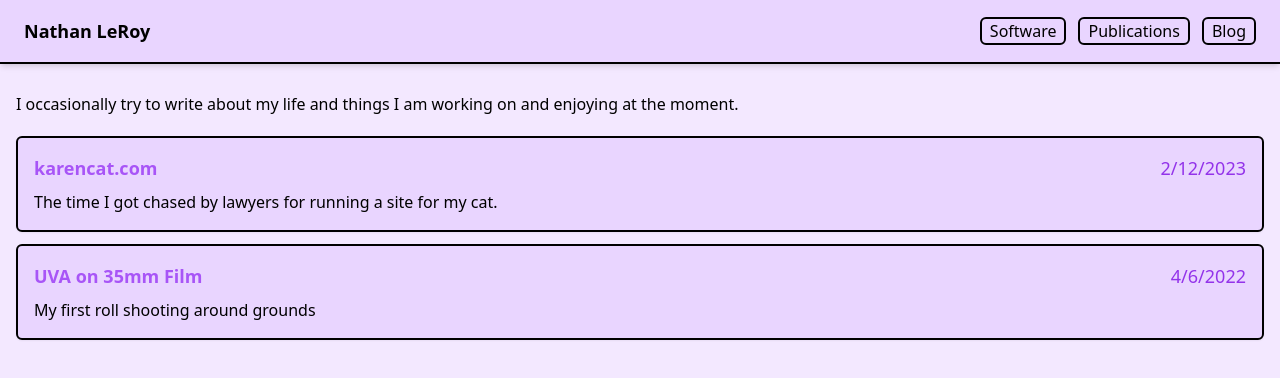
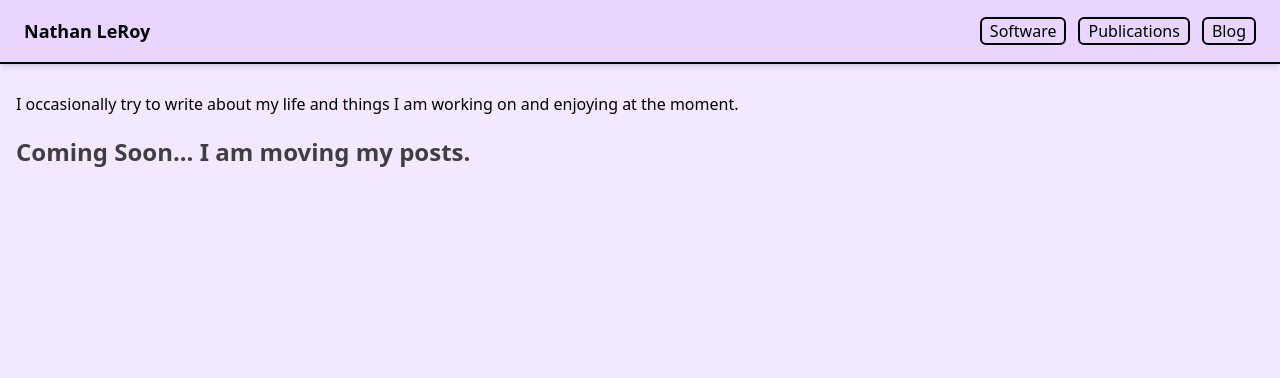
Before and after one commit to nleroy917/nleroy917.github.io, a Next.js app: page /blog in a window 1280 px wide. Shown: the top 378 px of the page. Built offline with nearby package versions, Linux system fonts and the light colour scheme.

Commit message:
coming soon.

```diff
--- a/pages/blog/index.tsx
+++ b/pages/blog/index.tsx
@@ -50,18 +50,19 @@ const Blog: NextPage<Props> = ({ blogHeadMarkdown, posts }) => {
       <div className="mt-3 mb-5">
         <ReactMarkdown>{blogHeadMarkdown}</ReactMarkdown>
       </div>
+      <div className="hidden">
         {posts.map((post) => {
           return (
             <PostCard key={post.id}>
-            <div className="w-full flex flex-row items-center justify-between mb-2">
+              <div className="flex flex-row items-center justify-between w-full mb-2">
                 <div>
                   <Link className="no-underline" href={`/blog/${post.id}`}>
-                  <h2 className="font-bold mb-0 text-purple-500 hover:underline text-lg">
+                    <h2 className="mb-0 text-lg font-bold text-purple-500 hover:underline">
                       {post.title}
                     </h2>
                   </Link>
                 </div>
-              <div className="text-purple-600 text-lg">
+                <div className="text-lg text-purple-600">
                   {new Date(post.date).toLocaleDateString()}
                 </div>
               </div>
@@ -69,6 +70,12 @@ const Blog: NextPage<Props> = ({ blogHeadMarkdown, posts }) => {
             </PostCard>
           )
         })}
+      </div>
+      <div>
+        <h2 className="text-2xl font-bold animate-pulse">
+          Coming Soon... I am moving my posts.
+        </h2>
+      </div>
     </Layout>
   )
 }
```
Lines whose indentation alone changed are shown as unchanged.
